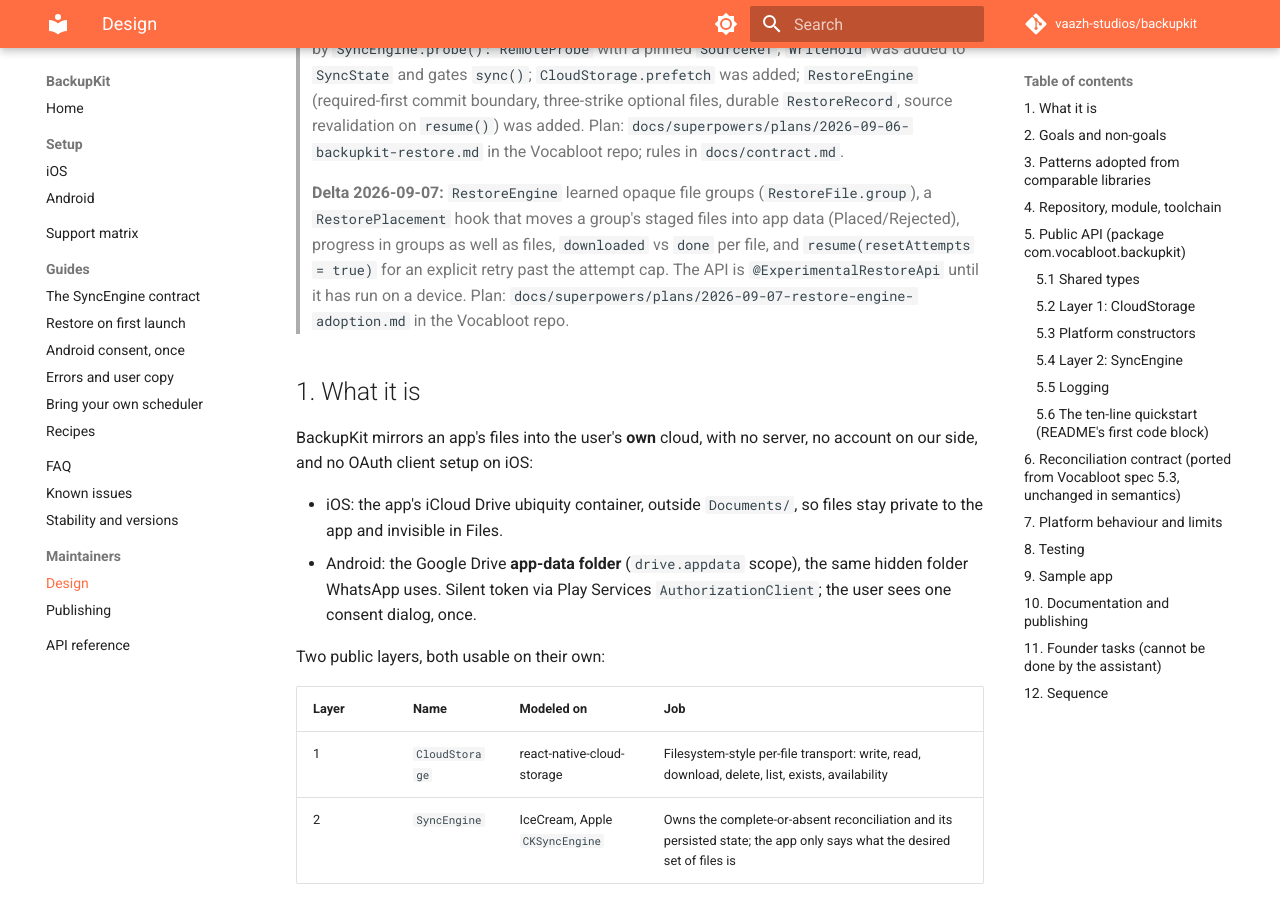
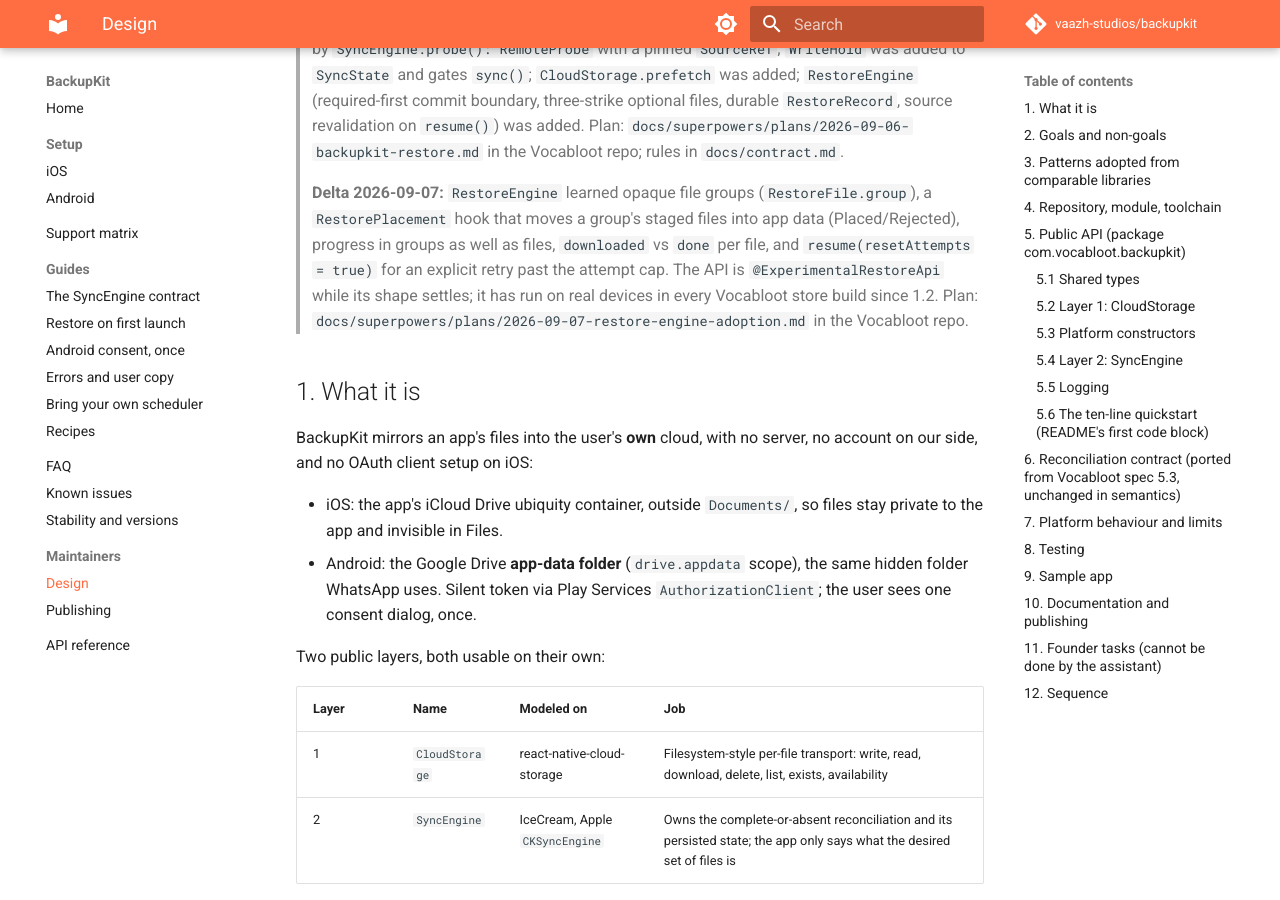
Before and after one commit to vaazh-studios/backupkit, an MkDocs documentation site: the page built from docs/design.md, in a window 1280 px wide and 900 px high, scrolled down 380 px. Built offline with MkDocs 1.6.1 and Material for MkDocs 9.7.7, drawn with Linux system fonts in a browser that asks for light colours; comment, search, counter and statistics services are not loaded.

Commit message:
docs: say BackupKit and its restore engine run in every Vocabloot store build since 1.2
The restore engine stays experimental only because its API may still change; the old
"until it has run on a device" wording was out of date.

Co-Authored-By: Claude Opus 5.5 <noreply@anthropic.com>

```diff
--- a/docs/design.md
+++ b/docs/design.md
@@ -21,7 +21,8 @@ own and nothing on klibs.io or Maven Central covers it.
 > `RestorePlacement` hook that moves a group's staged files into app data (Placed/Rejected),
 > progress in groups as well as files, `downloaded` vs `done` per file, and
 > `resume(resetAttempts = true)` for an explicit retry past the attempt cap. The API is
-> `@ExperimentalRestoreApi` until it has run on a device. Plan:
+> `@ExperimentalRestoreApi` while its shape settles; it has run on real devices in every Vocabloot
+> store build since 1.2. Plan:
 > `docs/superpowers/plans/2026-09-07-restore-engine-adoption.md` in the Vocabloot repo.
 
 ## 1. What it is
```
Also changed, not shown: README.md (+2 -2 lines), docs/stability.md (+1 -1 lines).
